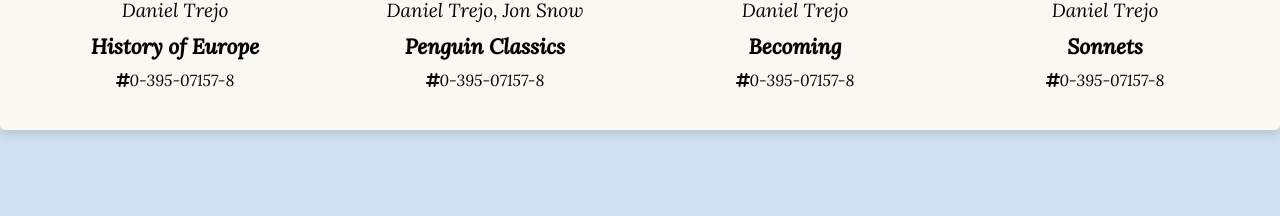
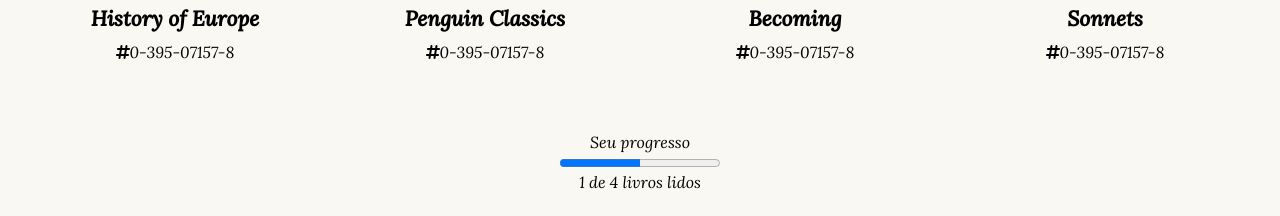
Before and after one commit to gustavosrosa/book-list, a Vue app: page / in a window 1280 px wide. Shown: the part 642-858 px from the top of the page. Before the commit the page ends 800 px from the top, so only its background shows below. Built offline with nearby package versions, Linux system fonts and the light colour scheme.

Commit message:
BKLT-projeto-de-lista-de-livros: FEAT: Computed properties progress

```diff
--- a/src/App.vue
+++ b/src/App.vue
@@ -1,5 +1,6 @@
 <script setup>
 
+  import BookProgress from './components/BookProgress.vue';
   import Books from './components/Books.vue';
   import { reactive } from 'vue';
 
@@ -65,6 +66,8 @@
 
       <Books @toggleIsRead="toggleIsRead" :books="books"/>
 
+      <BookProgress :books="books"/>
+
     </div>
   </div>
 </template>
--- /dev/null
+++ b/src/components/BookProgress.vue
@@ -0,0 +1,18 @@
+<script setup>
+import { computed } from 'vue';
+
+   const props = defineProps(['books']);
+
+   const booksRead = computed(() => {
+    return props.books.filter((book) => book.isRead).length;
+   });
+</script>
+
+<template>
+     <div class="books-read">
+        <label for="progress">Seu progresso</label>
+        <br>
+        <progress value="50" max="100"></progress>
+        <p>{{ `${booksRead} de ${books.length} livros lidos` }}</p>
+    </div>
+</template>
```
